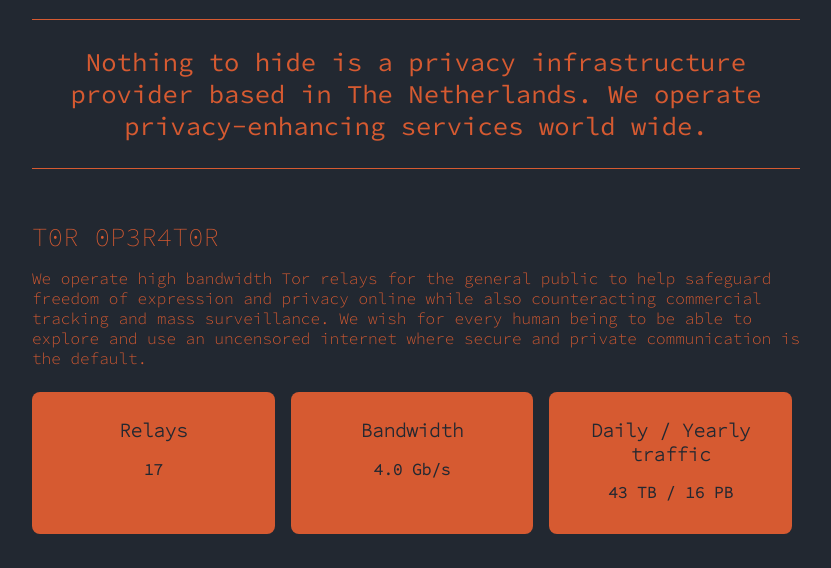
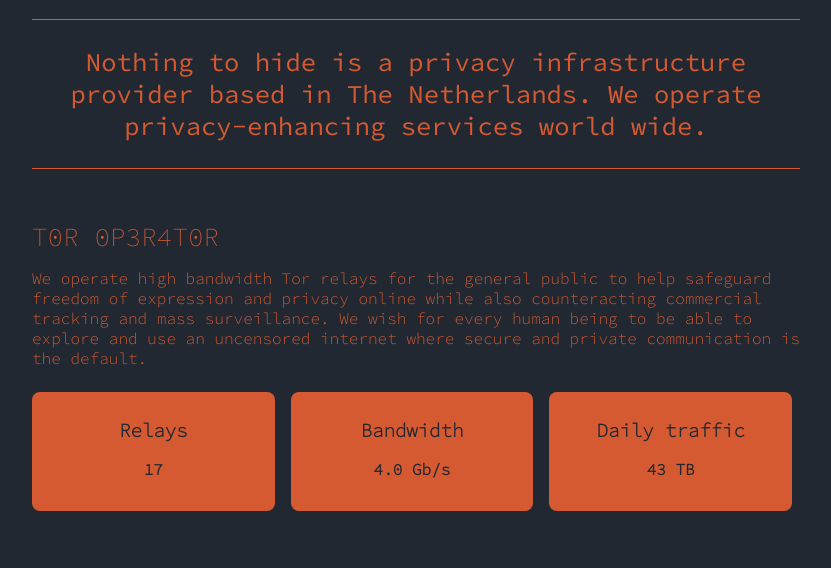
Before and after one commit to nozel-org/jumble, a plain HTML site: page nothingtohide.nl/index.html in a window 1280 px wide. Shown: the part 173-741 px from the top of the page, without its empty margins (224-1055 px from the left). Drawn offline with Linux system fonts and the light colour scheme.

Commit message:
Update index.html

```diff
--- a/nothingtohide.nl/index.html
+++ b/nothingtohide.nl/index.html
@@ -25,8 +25,8 @@
         <p><b>4.0 Gb/s</b></p>
     </article>
     <article>
-        <h4><b>Daily / Yearly traffic</b></h4>
-        <p><b>43 TB / 16 PB</b></p>
+        <h4><b>Daily traffic</b></h4>
+        <p><b>43 TB</b></p>
     </article>
 </section>
 
```
